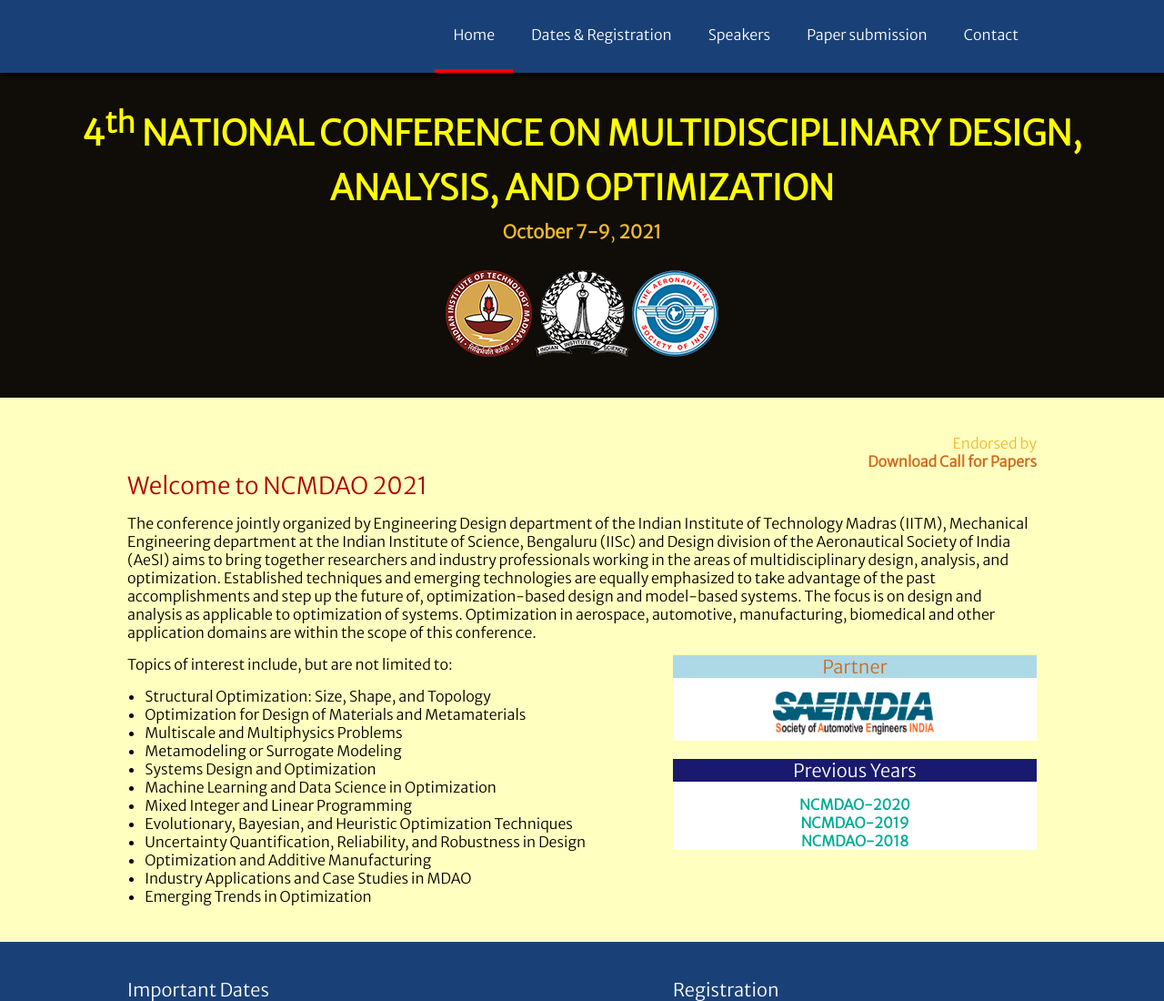
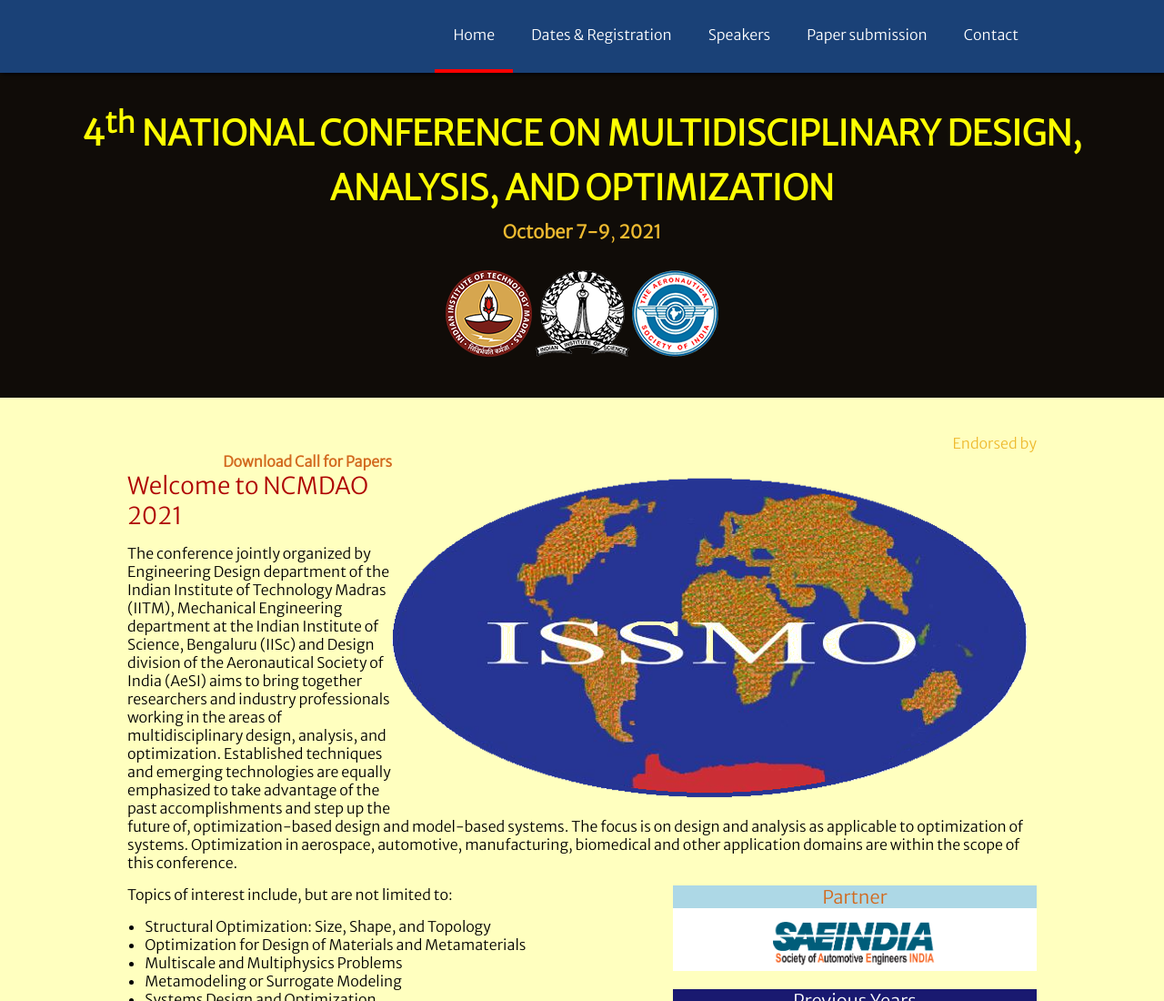
Before and after one commit to ncmdao/webpage, a plain HTML site: page index.html in a window 1280 px wide. Shown: the top 1100 px of the page at 91% size. Drawn offline with Linux system fonts and the light colour scheme.

Commit message:
Update index.html

```diff
--- a/index.html
+++ b/index.html
@@ -48,6 +48,8 @@
 		<section id="about">
 			<div class="wrap">
 				<a class ="float-right" id="p04" style="color:#eeba30;"<a> Endorsed by </a><br>
+				<a class ="float-right";
+				 href="https://www.issmo.net/" target="_blank" ><img src="image2021/issmo final.png"  alt="Clickable ISSMO Logo" /></a>
 				<a class="float-right" id="p04" style="color:Chocolate;"
 				 href="docs2021/ncmdao_2021_cfp.pdf"download><b>Download Call for Papers</b></a><br>
 				<p style="color:#ae0001;" id="p01">Welcome to NCMDAO 2021<p>
```
